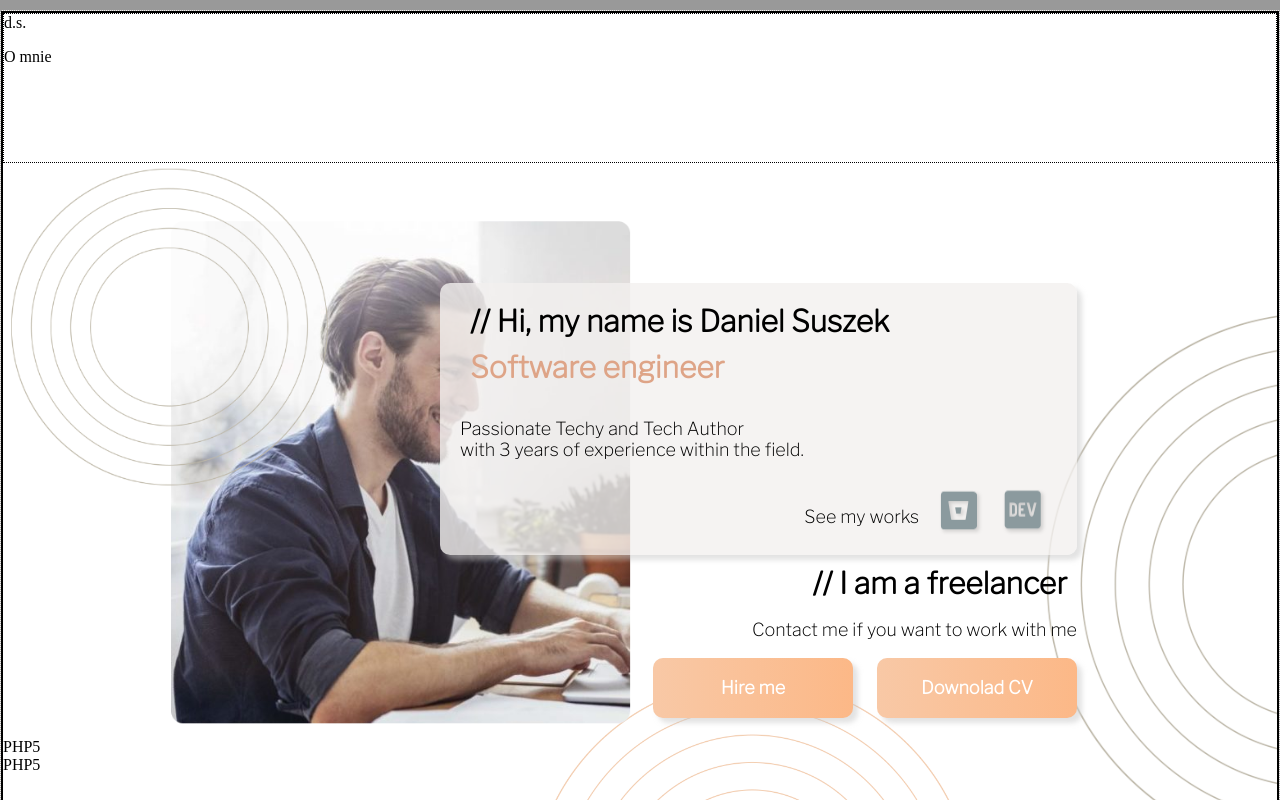
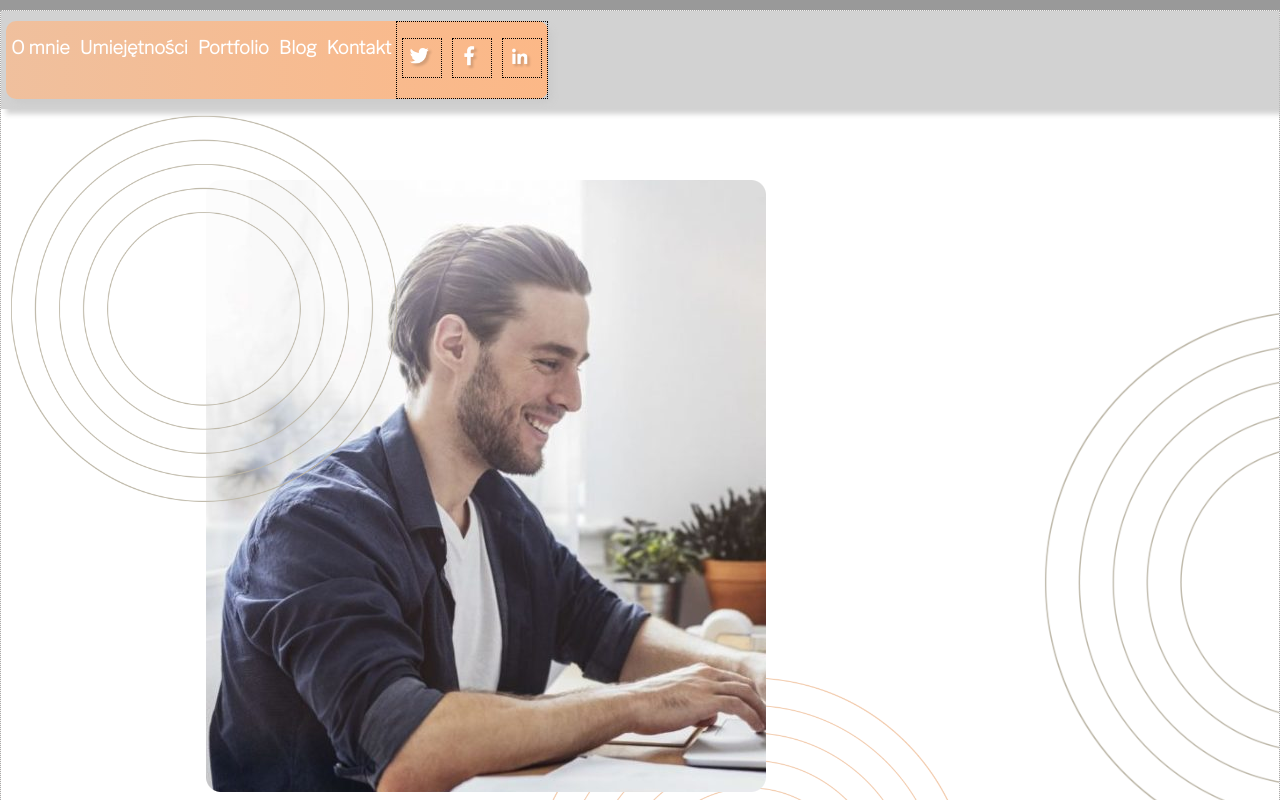
Before and after one commit to danielsuszek/github-project1, a plain HTML site: page index.html in a window 1280 px wide. Shown: the top 800 px of the page. Drawn offline with nearby package versions, Linux system fonts and the light colour scheme.

Commit message:
Menu for xs screen

```diff
--- a/css/main.css
+++ b/css/main.css
@@ -19,8 +19,10 @@ ul {
 }
 
 a {
-    color: #000;
+    color: #fff;
     text-decoration: none;
+    font: bold 18px 'Libre Franklin';
+    padding: 10px 5px;
 }
 
 h2 {
@@ -64,9 +66,15 @@ button {
     background-image: linear-gradient(to right, rgba(252,184,135, 0.7), rgba(252,184,135, 1));
 }
 
+.light-gray-bg {
+    background-color: rgba(191, 191, 191, 0.7);
+    box-shadow: 5px 5px 5px rgba(191, 191, 191, 0.7);
+}
 /***** layout styles *****/
 
+/****** main layout styles *****/
 .page--container {
+    min-width: 430px;
     max-width: 1600px;
     height: 1600px;
     width: 100%;
@@ -78,18 +86,55 @@ button {
 .main--wrapper {
     width: 100%;
     height: 100%;
-    border: 2px solid #000;
     background-image: url('../graphics/background-circles.png');
 }
 
+/***** navigation styles *****/
+
 .main-nav__wrapper {
+    /*height: 150px;*/
+    display: flex;
+    justify-content: space-between;
+    padding: 10px 5px;
+    /*flex-wrap: wrap;*/
+}
+
+.main-nav__nav--initials {
     border: 1px dotted #000;
-    height: 150px;
+    display: none;
 }
+
+.main-nav__nav__wrapper {
+    display: flex;
+    flex-wrap: wrap;
+}
+
+.main-nav__nav__wrapper--links {
+    /*border: 1px dotted #000;*/
+}
+
+.main-nav__nav__wrapper--links ul {
+    display: flex;
+}
+
+.main-nav__nav__wrapper--social {
+    border: 1px dotted #000;
+    padding: 0;
+}
+
+.main-nav__nav__wrapper--social img {
+    width: 40px;
+    border: 1px dotted #000;
+}
+
+.main-nav__nav__wrapper--social ul {
+    display: flex;
+}
+/****** header styles *****/
 
 .main-header__wrapper {
     display: flex;
-
+    flex-direction: column;
 }
 
 .main-header__header-picture__wrapper {
@@ -97,7 +142,7 @@ button {
 }
 
 .main-header__header-picture__wrapper div {
-    width: 100%;
+    min-width: 400px;
 }
 
 .main-header__header-picture__wrapper div img {
--- a/index.html
+++ b/index.html
@@ -23,21 +23,27 @@
     <body>
         <div class="page--container">
             <div class="main--wrapper">
-                <div class="main-nav__wrapper">
+                <div class="main-nav__wrapper light-gray-bg">
                     <div class="main-nav__nav--initials">
-                        d.s.
+                        d.s.d
                     </div>
-                    <div class="main-nav__nav--links">
+                    <div class="main-nav__nav__wrapper rounded-with-shadow main-bg-gradient">
+                        <div class="main-nav__nav__wrapper--links">
                              <ul>
                                 <li><a href="#aboutme">O mnie</a></li>
-<!--                            <li><a href="#skills">Umiejętności</a></li>
+                                <li><a href="#skills">Umiejętności</a></li>
                                 <li><a href="#portfolio">Portfolio</a></li>
                                 <li><a href="#blog">Blog</a></li>
                                 <li><a href="#contact">Kontakt</a></li>
-                            <li><a href="https://twitter.com/?lang=pl" target="_blank">Twitter</a></li>
-                            <li><a href="https://www.facebook.com/" target="_blank">Facebook</a></li>
-                            <li><a href="https://www.instagram.com/" target="_blank">Instagram</a></li>-->
                             </ul>
+                        </div>
+                        <div class="main-nav__nav__wrapper--social">
+                            <ul>
+                                <li><a href="https://twitter.com/?lang=pl" target="_blank"><img src="./graphics/twitter_icon.png" alt="twitter"></a></li>
+                                <li><a href="https://www.facebook.com/" target="_blank"><img src="./graphics/facebook_icon.png" alt="facebook"></a></li>
+                                <li><a href="https://pl.linkedin.com/" target="_blank"><img src="./graphics/linkedin_icon.png" alt="linkedin"></a></li>
+                            </ul>
+                        </div>
                     </div>
                 </div>
                 <div class="main-header__wrapper">
```
Also changed, not shown: graphics/facebook_icon.png (added), graphics/linkedin_icon.png (added), graphics/twitter_icon.png (added). Lines whose indentation alone changed are shown as unchanged.
